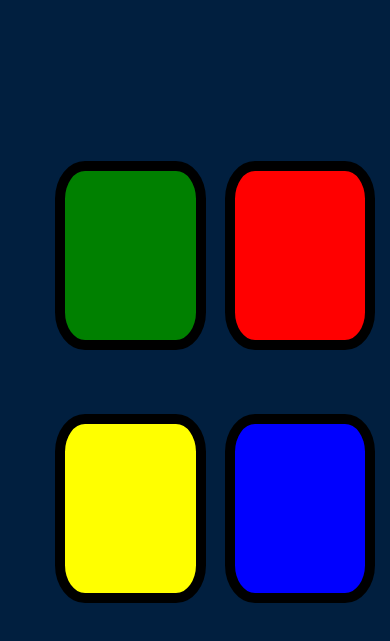
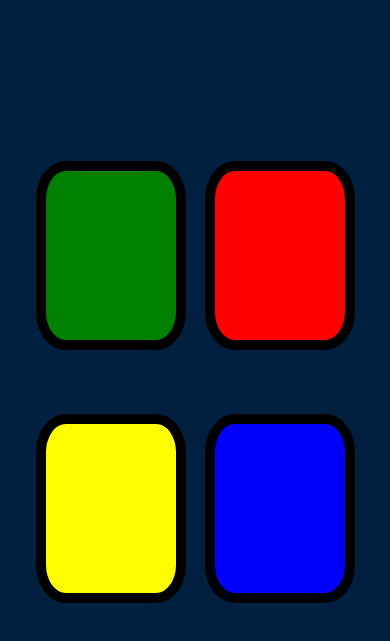
Before and after one commit to Bereke1t2/game, a plain HTML site: page index.html in a window 390 px wide. Shown: the part 141-782 px from the top of the page. Drawn offline with nearby package versions, Linux system fonts and the light colour scheme.

Commit message:
Update styles.css

```diff
--- a/styles.css
+++ b/styles.css
@@ -92,6 +92,9 @@ body {
    #level-title,.re-start{
     font-size: 2rem;
   }
+   .row{
+    margin-left: -5vw;
+  }
   .header{
     display: grid;
     grid-template-columns: 12fr 1fr;
```
